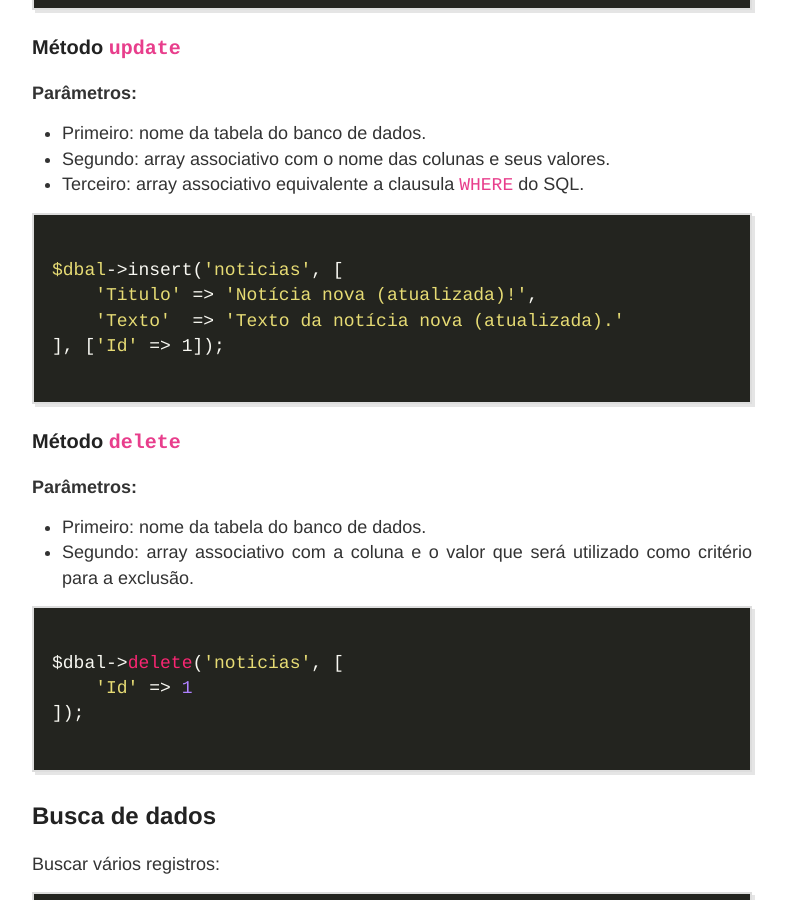
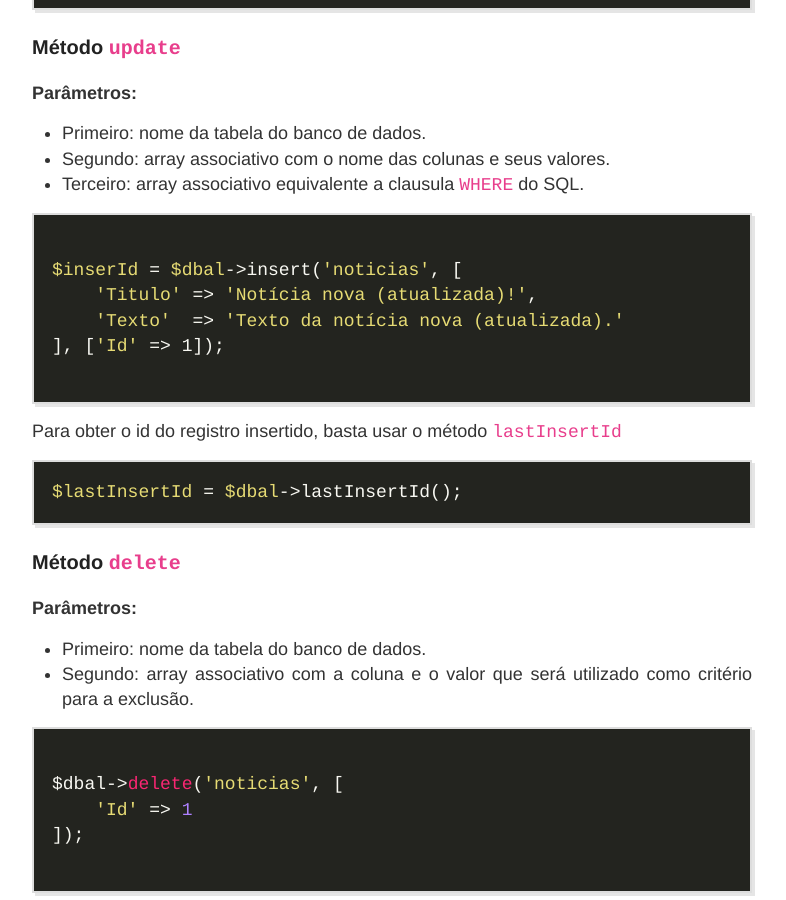
Before and after one commit to raphael-da-silva/raphael-da-silva.github.io, a Jekyll site: the page built from _posts/2019-09-03-uso-basico-doctrine-dbal.md, in a window 1280 px wide and 900 px high, scrolled down 1417 px. Shown: the whole window, without its empty margins (248-1034 px from the left). Built offline with Jekyll 4.4.1, drawn with Linux system fonts in a browser that asks for light colours; nearby versions of some CDN libraries.

Commit message:
Revisão

````diff
--- a/_posts/2019-09-03-uso-basico-doctrine-dbal.md
+++ b/_posts/2019-09-03-uso-basico-doctrine-dbal.md
@@ -55,11 +55,17 @@ $dbal->insert('noticias', [
 
 ```php
 
-$dbal->insert('noticias', [
+$inserId = $dbal->insert('noticias', [
     'Titulo' => 'Notícia nova (atualizada)!',
     'Texto'  => 'Texto da notícia nova (atualizada).'
 ], ['Id' => 1]);
 
+```
+
+Para obter o id do registro insertido, basta usar o método ```lastInsertId```
+
+```php
+$lastInsertId = $dbal->lastInsertId();
 ```
 
 ### Método ```delete```
````
Also changed, not shown: _posts/2018-06-29-marker-interfaces.md (+1 -1 lines).
